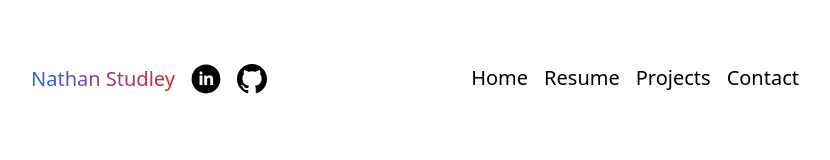
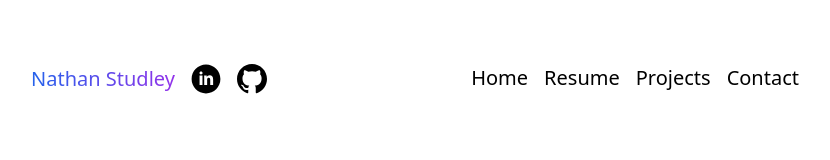
Before and after one commit to NathanStudley/nathanstudley.github.io, a React (Create React App) app: page / in a window 1280 px wide. Shown: the top 160 px of the page, without its empty margins (225-1055 px from the left). Built offline with nearby package versions, Linux system fonts and the light colour scheme.

Commit message:
favicon upload

```diff
--- a/public/index.html
+++ b/public/index.html
@@ -2,9 +2,9 @@
 <html lang="en">
   <head>
     <meta charset="utf-8" />
-    <link rel="icon" href="%PUBLIC_URL%/favicon.ico" />
+    <link rel="icon" href="../src/assets/icons/favicon.svg" />
     <meta name="viewport" content="width=device-width, initial-scale=1" />
-    <title>React App</title>
+    <title>Nathan Studley</title>
   </head>
   <body>
     <noscript>You need to enable JavaScript to run this app.</noscript>
--- a/src/index.css
+++ b/src/index.css
@@ -10,7 +10,7 @@
         @apply my-12 md:my-24 lg:my-36
     }
     .text-colored{
-        @apply bg-gradient-to-r from-blue-600 to-red-600 dark:from-red-600 dark:to-yellow-500 bg-clip-text text-transparent
+        @apply bg-gradient-to-r from-blue-600 to-purple-600 dark:from-red-600 dark:to-yellow-500 bg-clip-text text-transparent
     }
     .typed-cursor {
         opacity: 1;
```
Also changed, not shown: src/assets/icons/favicon.svg (added).
